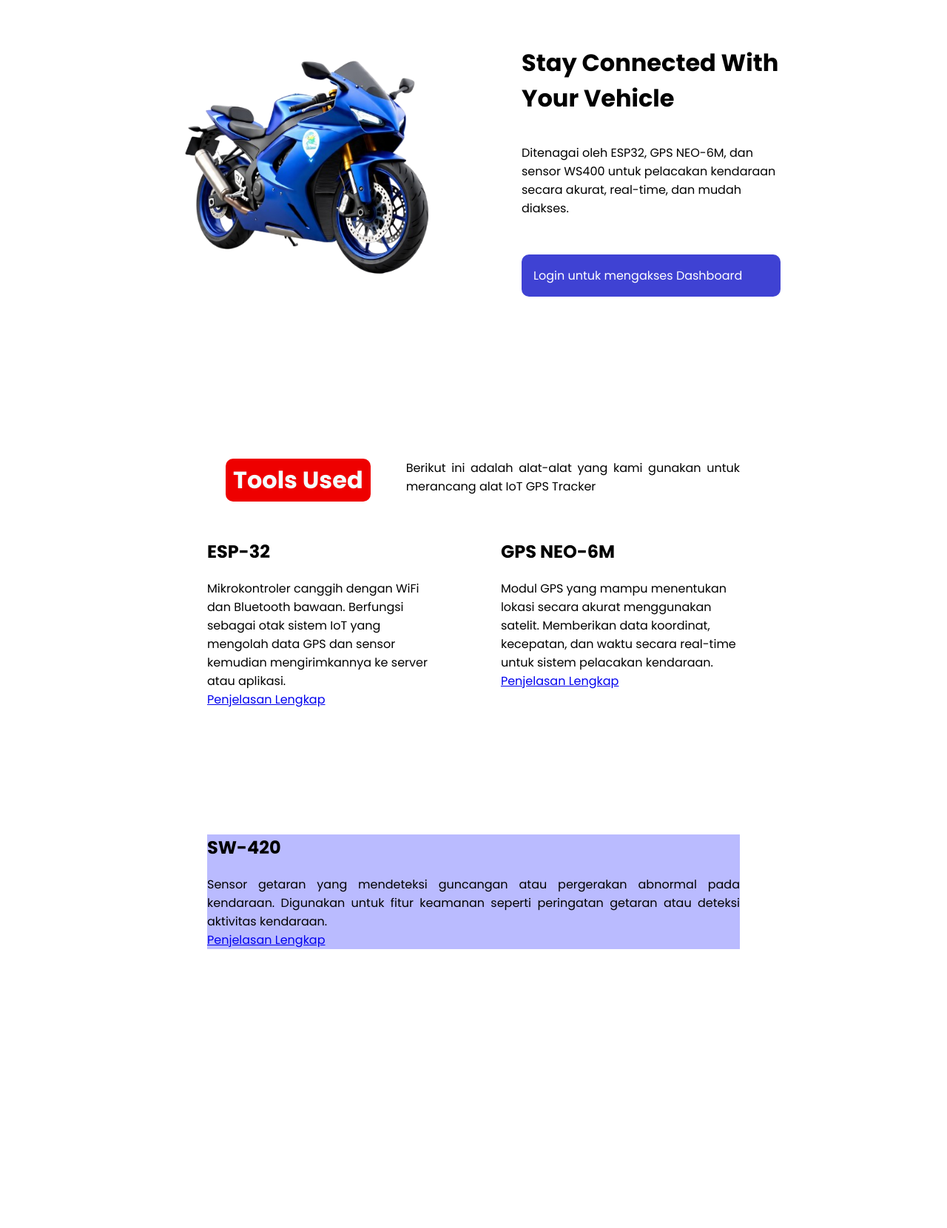
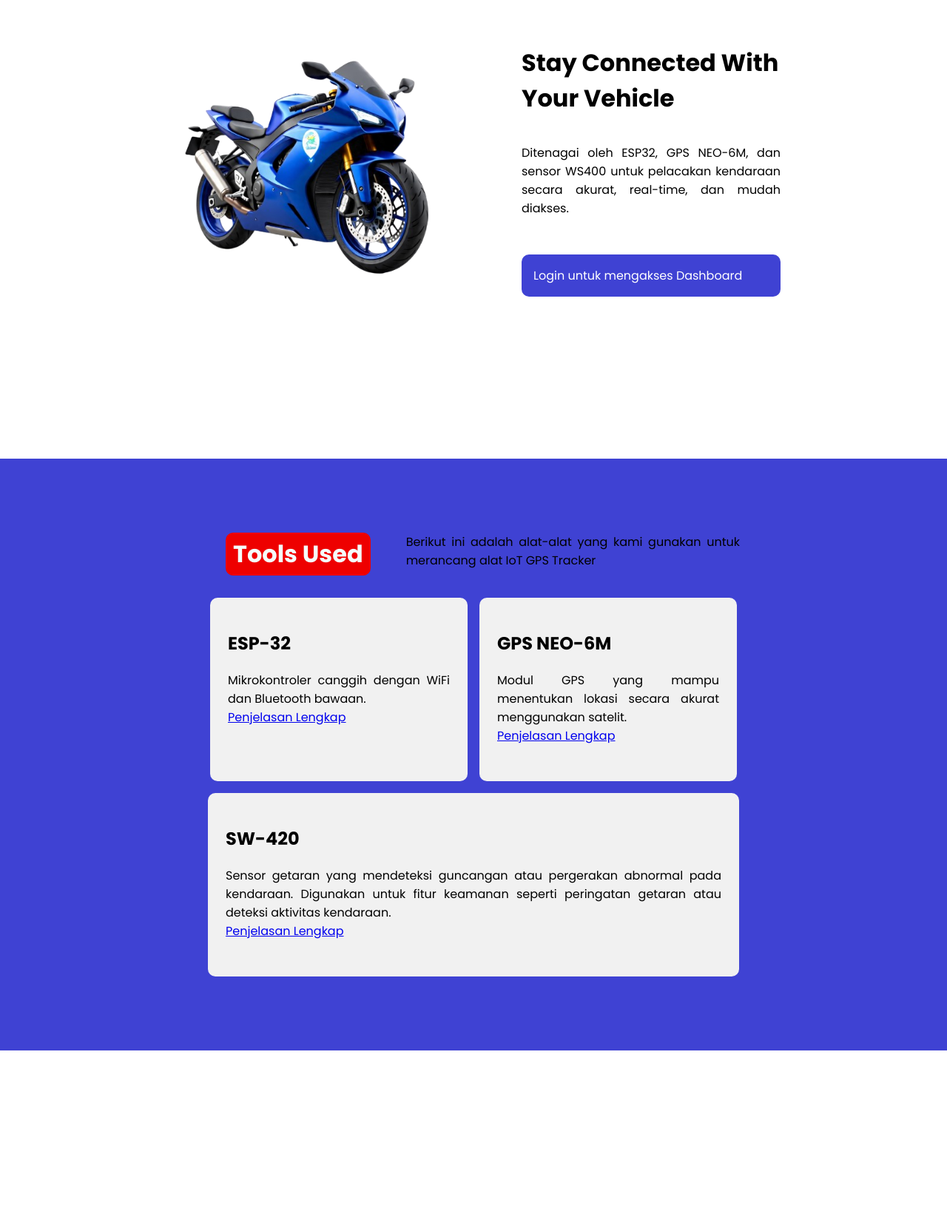
Before and after one commit to Haippp/GPS-Tracker, a PHP site: page /landingpage.html in a window 1280 px wide. Shown: the part 240-1900 px from the top of the page at 74% size. Run offline with PHP 8.4, Linux system fonts and the light colour scheme.

Commit message:
Perubahan pada Main-Explain

```diff
--- a/Asset/style/landingStyle.css
+++ b/Asset/style/landingStyle.css
@@ -74,6 +74,7 @@ footer{
 
 .title p{
     margin-bottom: 50px;
+    text-align: justify;
 }
 
 .title a{
@@ -96,14 +97,19 @@ footer{
     height: 100vh;
     justify-content: center;
     align-items: center;
+    display: flex;
+    justify-content: center;
+    align-items: center;
+    flex-direction: column;
+    background-color: var(--warna-malam);
 }
+
 .information{
     margin: 0 280px;
     display: flex;
-    flex-direction: row;
-    align-items: flex-start;
     gap: 3rem;
 }
+
 .information h1{
     background-color: #ee0000;
     color:  #F5FEFD;
@@ -116,25 +122,40 @@ footer{
     margin-left: 25px;
     white-space: nowrap;
 }
+
 .information p{
     margin-top: 0;
     text-align: justify;
 }
+
 .container{
+    justify-content: center;
     display: flex;
-    gap: 5rem;
-    margin: 0px 280px;
-    height: 50vh;
-    justify-content: center;
+    gap: 1rem;
+    flex-wrap: wrap;
+    text-align: justify;
 }
+
+.container .card{
+    width: 300px;
+    height: 200px;
+    background-color: #f1f1f1;
+    padding: 1.5rem;
+    border-radius: 10px;
+}
+
+.container .card2{
+    width: 670px;
+    height: 200px;
+    background-color: #f1f1f1;
+    padding: 1.5rem;
+    border-radius: 10px;
+}
+
 .sw{
     background-color: #babbff;
     margin: 0 280px;
     text-align: justify;
-}
-.container{
-    display: flex;
-
 }
 
 .Product{
--- a/landingpage.html
+++ b/landingpage.html
@@ -37,25 +37,24 @@
             <p>Berikut ini adalah alat-alat yang kami gunakan untuk merancang alat IoT GPS Tracker</p>
         </div>
         <div class="container">
-            <div class="esp">
+            <div class="card">
                 <h2>ESP-32</h2>
-                <span>Mikrokontroler canggih dengan WiFi dan Bluetooth bawaan. Berfungsi sebagai otak sistem IoT
-                    yang mengolah data GPS dan sensor kemudian mengirimkannya ke server atau aplikasi.</span><br>
+                <span>Mikrokontroler canggih dengan WiFi dan Bluetooth bawaan. </span><br>
                 <a href="https://www.sinauprogramming.com/2024/06/mengenal-mikrokontroler-esp32.html">Penjelasan Lengkap</a>
             </div>
-            <div class="gps">
+            <div class="card">
                 <h2>GPS NEO-6M</h2>
                 <span>Modul GPS yang mampu menentukan lokasi secara akurat menggunakan satelit.
-                    Memberikan data koordinat, kecepatan, dan waktu secara real-time untuk sistem pelacakan kendaraan.</span><br>
+                    </span><br>
                 <a href="https://www.sinauprogramming.com/2024/06/mengenal-mikrokontroler-esp32.html">Penjelasan Lengkap</a>
             </div>
-        </div>
-            <div class="sw">
+            <div class="card2">
                 <h2>SW-420</h2>
                 <span>Sensor getaran yang mendeteksi guncangan atau pergerakan abnormal pada kendaraan.
                     Digunakan untuk fitur keamanan seperti peringatan getaran atau deteksi aktivitas kendaraan.</span><br>
                 <a href="https://www.sinauprogramming.com/2024/06/mengenal-mikrokontroler-esp32.html">Penjelasan Lengkap</a>
             </div>
+        </div>
     </div>
 
     <div class="Product">
```
